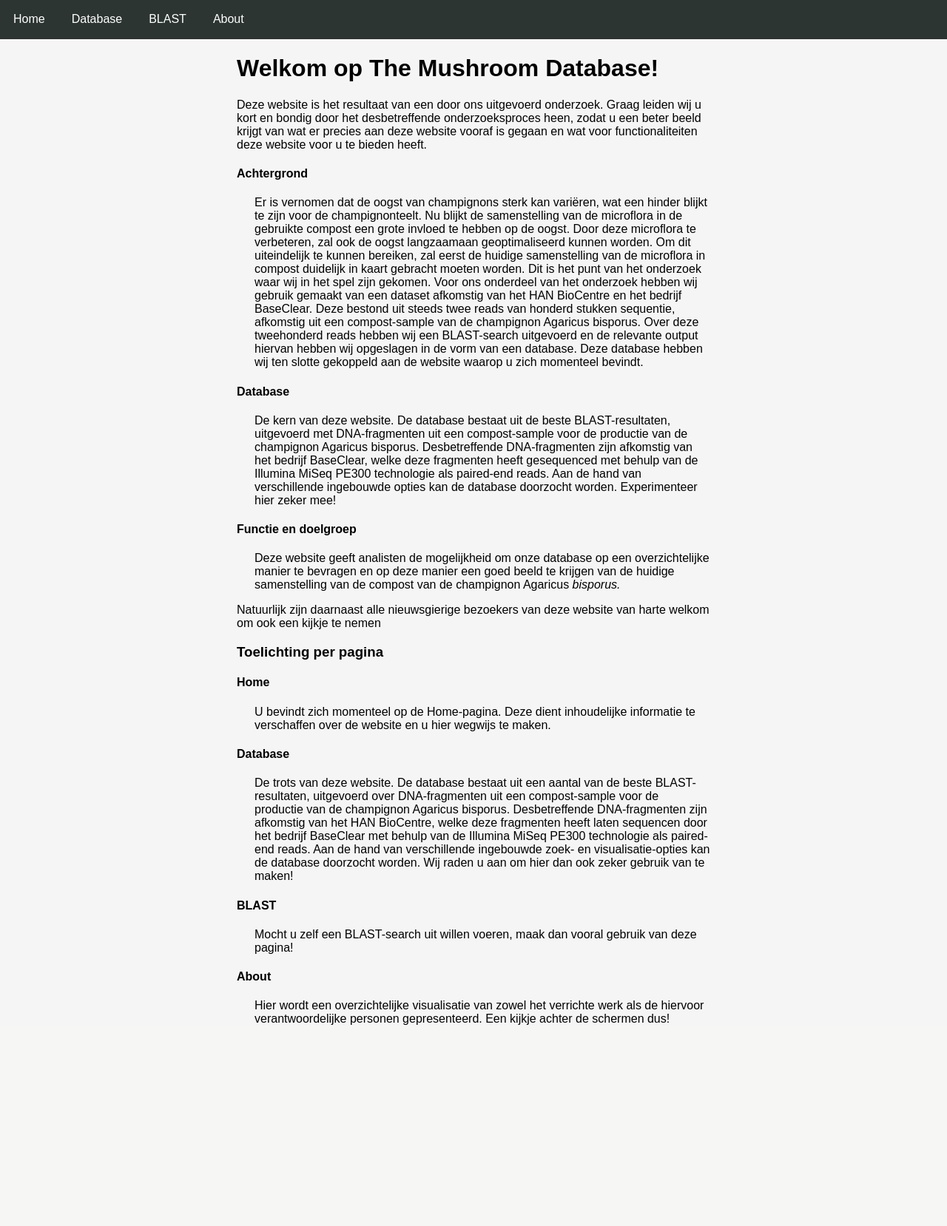
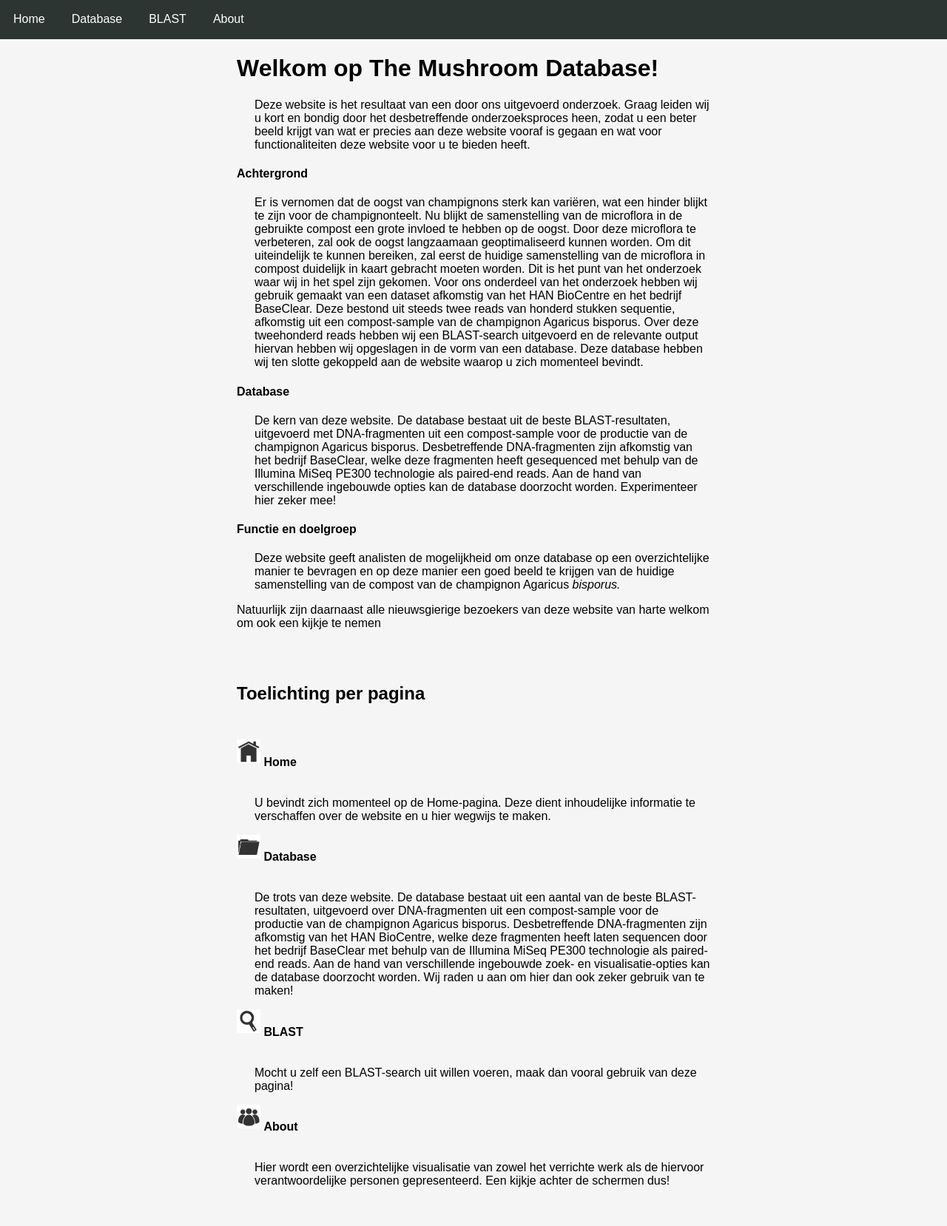
Before and after one commit to SteffenJong/app-blok-4, a Flask app: page / in a window 1280 px wide. Shown: the part 201-1859 px from the top of the page at 74% size. Before the commit the page ends 1587 px from the top, so only its background shows below. Run offline with Flask 2, Linux system fonts and the light colour scheme.

Commit message:
home pagina aangepast

```diff
--- a/static/styles2.css
+++ b/static/styles2.css
@@ -216,3 +216,11 @@ table, th, td {
 #thick_border{
     border: 2px solid black;
 }
+.home_icons{
+    width: 5%;
+    height: 5%;
+}
+.title_home{
+    display: inline-block;
+    vertical-align: top
+}
--- a/templates/homepage.html
+++ b/templates/homepage.html
@@ -29,12 +29,11 @@ https://www.w3schools.com/howto/tryit.asp?filename=tryhow_css_searchbar
     <h1>
         Welkom op The Mushroom Database!
     </h1>
-    <P>
+    <P class="tab">
        Deze website is het resultaat van een door ons uitgevoerd onderzoek. Graag leiden wij u kort en bondig door het
         desbetreffende onderzoeksproces heen, zodat u een beter beeld krijgt van wat er precies aan deze website vooraf
         is gegaan en wat voor functionaliteiten deze website voor u te bieden heeft.
     </P>
-
     <h4>
         <B>Achtergrond</B>
     </h4>
@@ -71,15 +70,20 @@ https://www.w3schools.com/howto/tryit.asp?filename=tryhow_css_searchbar
     <p>Natuurlijk zijn daarnaast alle nieuwsgierige bezoekers van deze website van harte welkom om ook een kijkje te
         nemen
     </p>
-    <h3>
-        <b> Toelichting per pagina</b>
-    </h3>
-    <h4>Home </h4>
+    <br> <br>
+    <h2>
+        <b> Toelichting per pagina</b><br> <br>
+    </h2>
+    <div>
+    <img src='{{ url_for('static',filename='home.png') }}' alt="home_icon" class="home_icons">
+    <h4 class="title_home">Home </h4>
+    </div>
     <p class="tab">
         U bevindt zich momenteel op de Home-pagina. Deze dient inhoudelijke informatie te verschaffen over de website
         en u hier wegwijs te maken.
     </p>
-    <h4>Database</h4>
+    <img src='{{ url_for('static',filename='databse.png') }}' alt="home_icon" class="home_icons">
+    <h4 class="title_home">Database</h4>
     <p class="tab">
         De trots van deze website. De database bestaat uit een aantal van de beste BLAST-resultaten, uitgevoerd over
         DNA-fragmenten uit een compost-sample voor de productie van de champignon Agaricus bisporus. Desbetreffende
@@ -88,15 +92,18 @@ https://www.w3schools.com/howto/tryit.asp?filename=tryhow_css_searchbar
         verschillende ingebouwde zoek- en visualisatie-opties kan de database doorzocht worden. Wij raden u aan om hier
         dan ook zeker gebruik van te maken!
     </p>
-    <h4>BLAST</h4>
+    <img src='{{ url_for('static',filename='blast.png') }}' alt="home_icon" class="home_icons">
+    <h4 class="title_home">BLAST</h4>
     <p class="tab">
         Mocht u zelf een BLAST-search uit willen voeren, maak dan vooral gebruik van deze pagina!
     </p>
-    <h4>About</h4>
+    <img src='{{ url_for('static',filename='about.png') }}' alt="home_icon" class="home_icons">
+    <h4 class="title_home">About</h4>
     <P Class="tab">
         Hier wordt een overzichtelijke visualisatie van zowel het verrichte werk als de hiervoor verantwoordelijke
         personen gepresenteerd. Een kijkje achter de schermen dus!
     </P>
+    <br> <br>
 
 
 
```
Also changed, not shown: application.py (+0 -18 lines), static/about.png (added), static/blast.png (added), static/databse.png (added), static/home.png (added).
